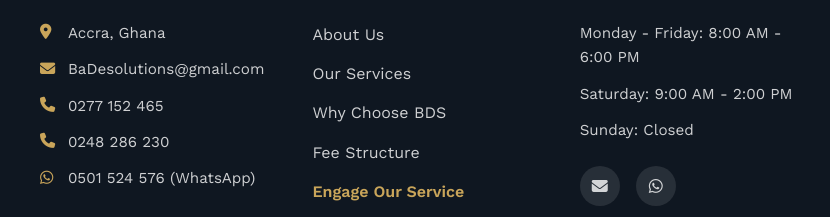
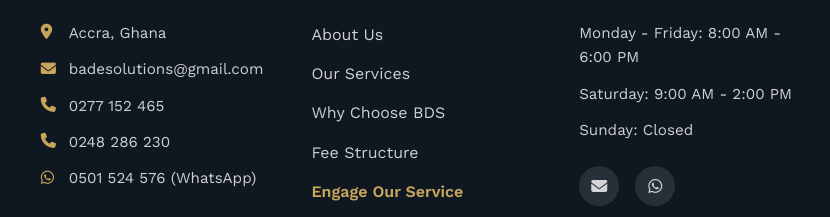
Before and after one commit to odark007/Bad-Debt-Solutions, a plain HTML site: page index.html in a window 1280 px wide. Shown: the part 5292-5509 px from the top of the page, 409-1239 px from the left. Drawn offline with nearby package versions, Linux system fonts and the light colour scheme.

Commit message:
emailed modified

```diff
--- a/index.html
+++ b/index.html
@@ -59,7 +59,7 @@
       "addressLocality": "Accra",
       "addressCountry": "GH"
     },
-    "email": "BaDesolutions@gmail.com",
+    "email": "badesolutions@gmail.com",
     "telephone": ["+233277152465", "+233248286230"],
     "areaServed": {
       "@type": "Country",
@@ -414,7 +414,7 @@
             </li>
             <li>
               <i class="fas fa-envelope"></i>
-              <a href="mailto:BaDesolutions@gmail.com">BaDesolutions@gmail.com</a>
+              <a href="mailto:BaDesolutions@gmail.com">badesolutions@gmail.com</a>
             </li>
             <li>
               <i class="fas fa-phone"></i>
@@ -450,7 +450,7 @@
             <li>Sunday: Closed</li>
           </ul>
           <div class="footer-social">
-            <a href="mailto:BaDesolutions@gmail.com" aria-label="Email us">
+            <a href="mailto:badesolutions@gmail.com" aria-label="Email us">
               <i class="fas fa-envelope"></i>
             </a>
             <a href="https://wa.me/233277152000" target="_blank" rel="noopener" aria-label="WhatsApp">
```
